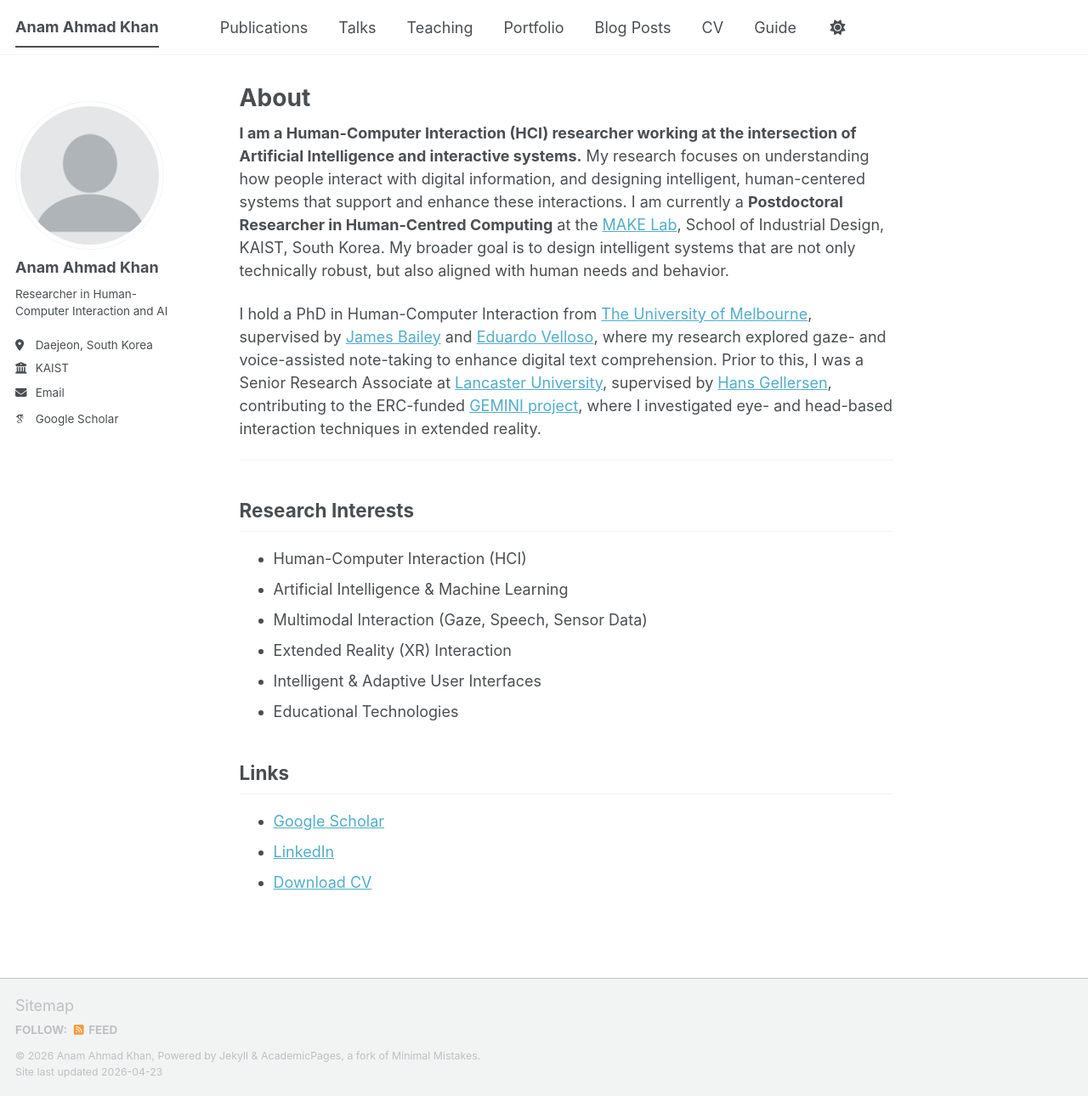
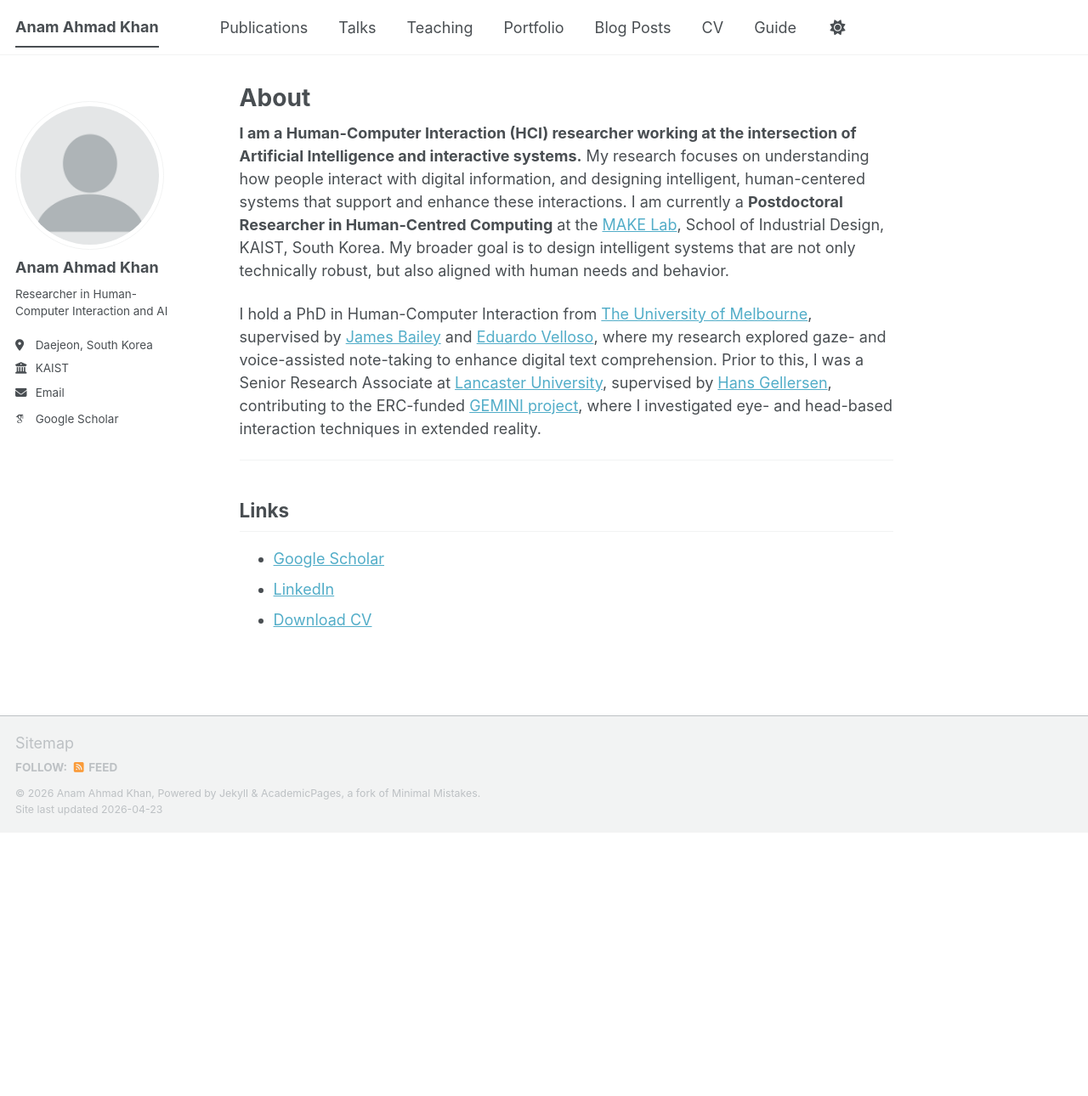
Before and after one commit to khananamahmad3-max/anamkhan.github.io, a Jekyll site: the page built from _pages/about.md, in a window 1280 px wide and 1290 px high. Shown: the whole window at 85% size. Built offline with Jekyll 4.4.1, drawn with Linux system fonts in a browser that asks for light colours; some web fonts are replaced; a script bundle is joined from its source files by our own code; library files that are not in the unit come from our copies.

Commit message:
Update about.md

```diff
--- a/_pages/about.md
+++ b/_pages/about.md
@@ -12,15 +12,6 @@ I hold a PhD in Human-Computer Interaction from [The University of Melbourne](ht
 
 ---
 
-## Research Interests
-
-- Human-Computer Interaction (HCI)
-- Artificial Intelligence & Machine Learning
-- Multimodal Interaction (Gaze, Speech, Sensor Data)
-- Extended Reality (XR) Interaction
-- Intelligent & Adaptive User Interfaces
-- Educational Technologies
-
 ## Links
 
 - [Google Scholar](https://scholar.google.com/citations?user=j5thF_4AAAAJ)
```
